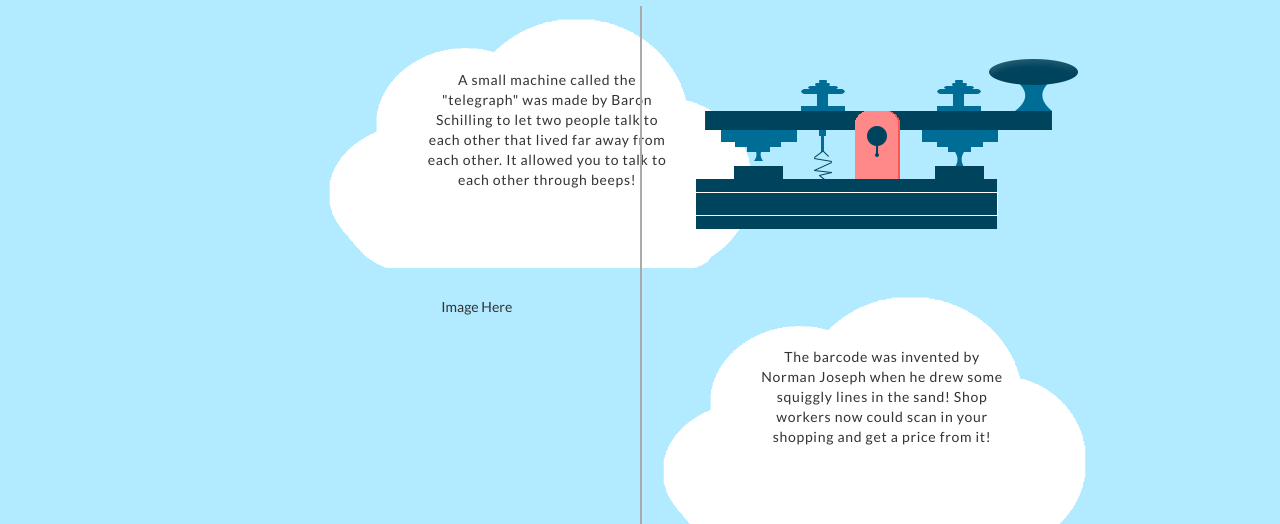
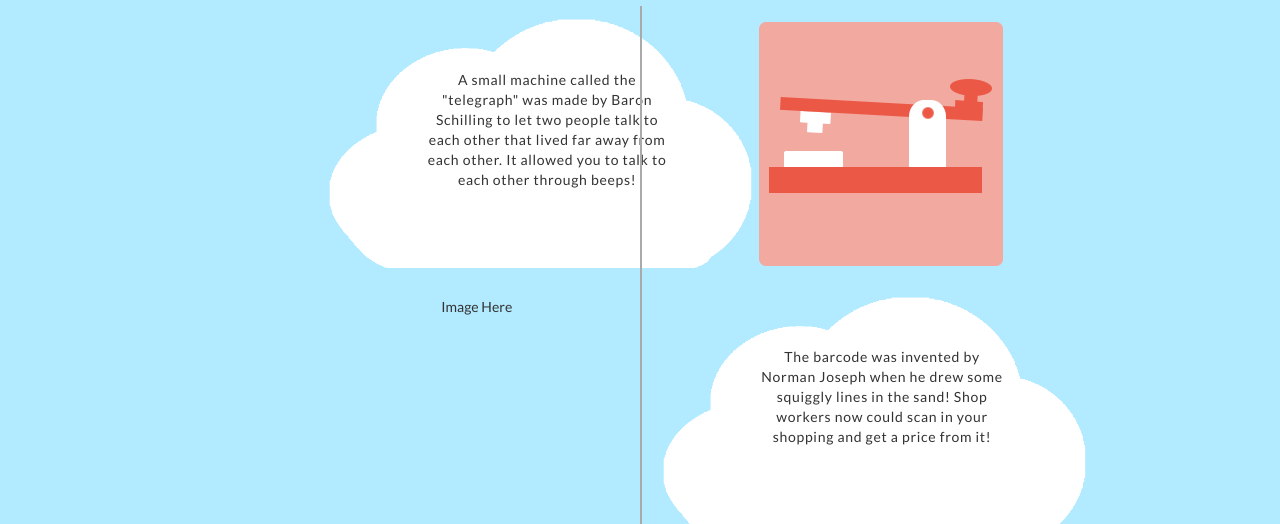
Before and after one commit to UmairAli17/spt-finalYear, a website: page dist/index.html in a window 1280 px wide. Shown: the part 576-1100 px from the top of the page. Drawn offline with Linux system fonts and the light colour scheme.

Commit message:
recommit

```diff
--- a/dist/index.html
+++ b/dist/index.html
@@ -62,7 +62,7 @@ each other that lived far away from each other. It allowed you to talk to each o
                                     </div>
                                     <!--Right Box-->
                                     <div class="col-md-3 img-right">
-                                        <div class="tContent"><img src="images/telegraph.png"></div>
+                                        <div class="tContent"><img src="images/tele.png"></div>
                                     </div>
                                 </div>
                                 <!--End First Row-->
@@ -206,7 +206,6 @@ from it!</p>
     </div>
     <!-- /.container -->
 
-    <!-- jQuery Version 1.11.1 -->
     <script src="js/main.min.js"></script>
 
 </body>
```
Also changed, not shown: dist/images/tele.png (added).
